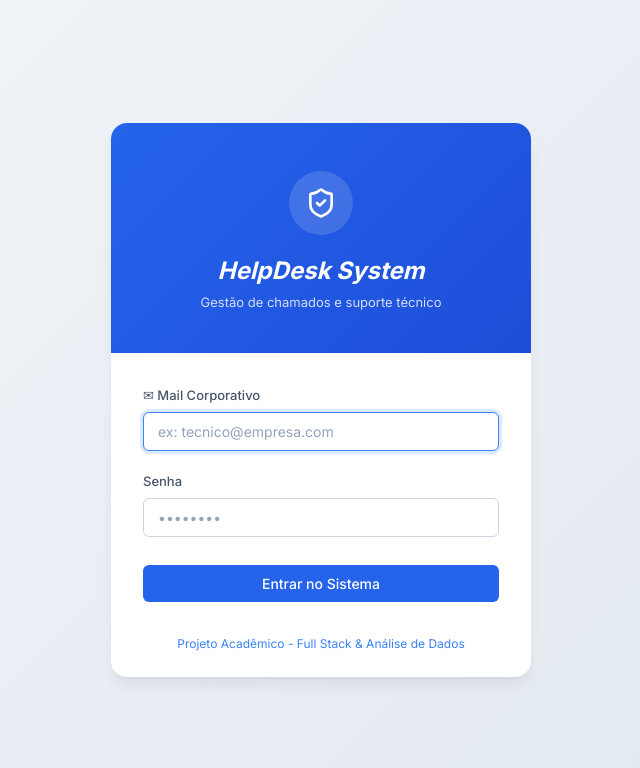
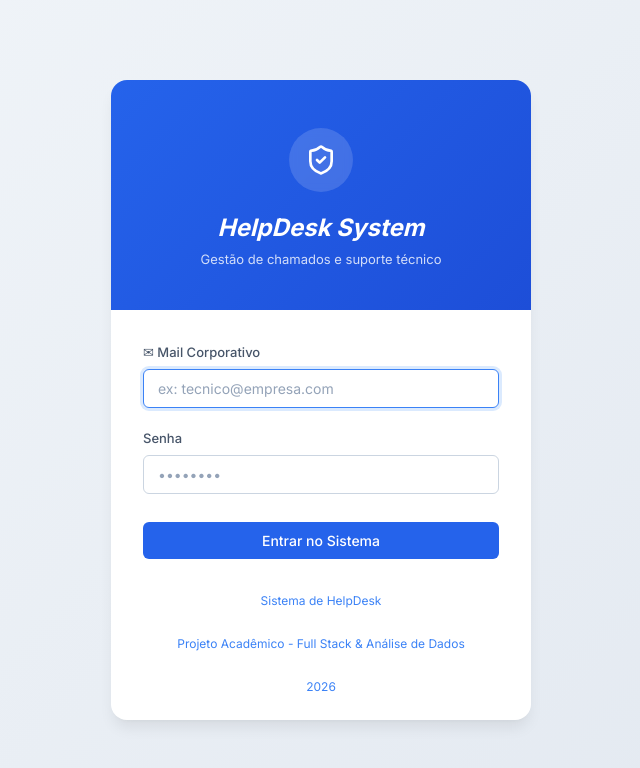
Before and after one commit to khemrajuniordev/helpdesk-academico, a React (Vite) app in the folder frontend-react/helpdesk/: page /login in a window 1280 px wide. Shown: the top 768 px of the page, without its empty margins (319-959 px from the left). Built offline with nearby package versions, Linux system fonts and the light colour scheme.

Commit message:
subindo o vibe

```diff
--- a/frontend-react/helpdesk/src/pages/Login/Login.jsx
+++ b/frontend-react/helpdesk/src/pages/Login/Login.jsx
@@ -104,7 +104,9 @@ function Login() {
                     </button>
                 </form>
 
+                <p className="login-footer">Sistema de HelpDesk</p>
                 <p className="login-footer">Projeto Acadêmico - Full Stack & Análise de Dados</p>
+                <p className="login-footer">2026</p>
             </div>
         </div>
     );
```
